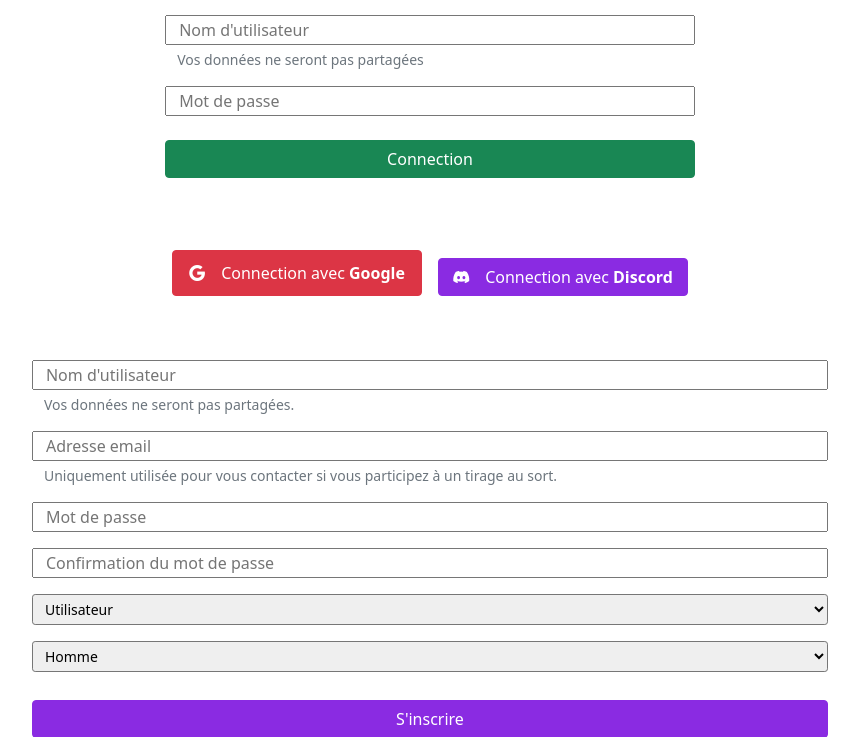
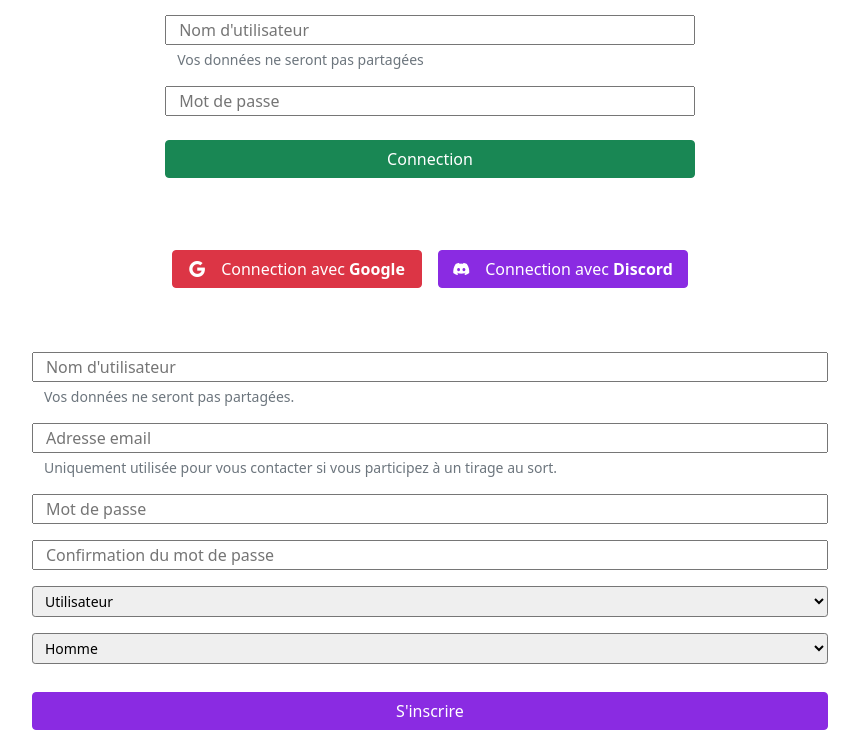
Before and after one commit to ThaaoBlues/JeParticipeHTML, a Flask app: page /login in a window 1280 px wide. Shown: the part 81-818 px from the top of the page, without its empty margins (210-1069 px from the left). Run offline with Flask 2, Linux system fonts and the light colour scheme; parts of the project's set-up code (start-up, migrations or seed data) failed here and were passed over; some libraries are stand-ins or nearby versions.

Commit message:
fixed margin for desktop

```diff
--- a/templates/login.html
+++ b/templates/login.html
@@ -127,7 +127,7 @@
 
             <div class="row mx-3 justify-content-center mt-5">
                 <button class="btn btn-danger mx-2 mt-2" onclick="window.location.href='/google_login'" style="max-width: 250px;" ><i class="bi bi-google me-3"></i>Connection avec <b translate="no"> Google</b></button>
-                <button class="btn btn-primary mx-2 mt-3" onclick="window.location.href='/discord_login'" style="max-width: 250px;"><i class="bi bi-discord me-3"></i>Connection avec  <b translate="no"> Discord</b></button>
+                <button class="btn btn-primary mx-2 mt-2" onclick="window.location.href='/discord_login'" style="max-width: 250px;"><i class="bi bi-discord me-3"></i>Connection avec  <b translate="no"> Discord</b></button>
 
             </div>
 
```
